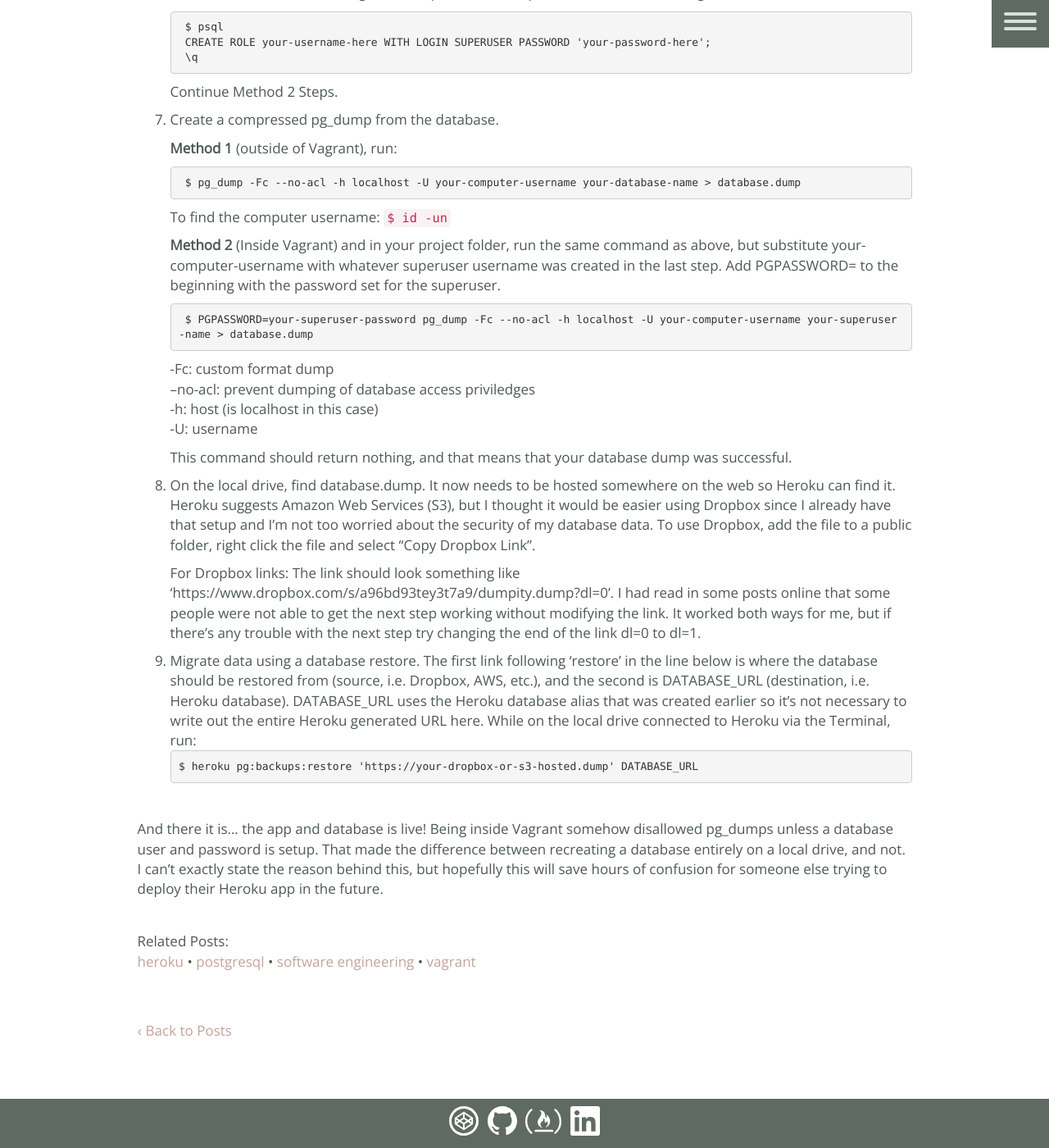
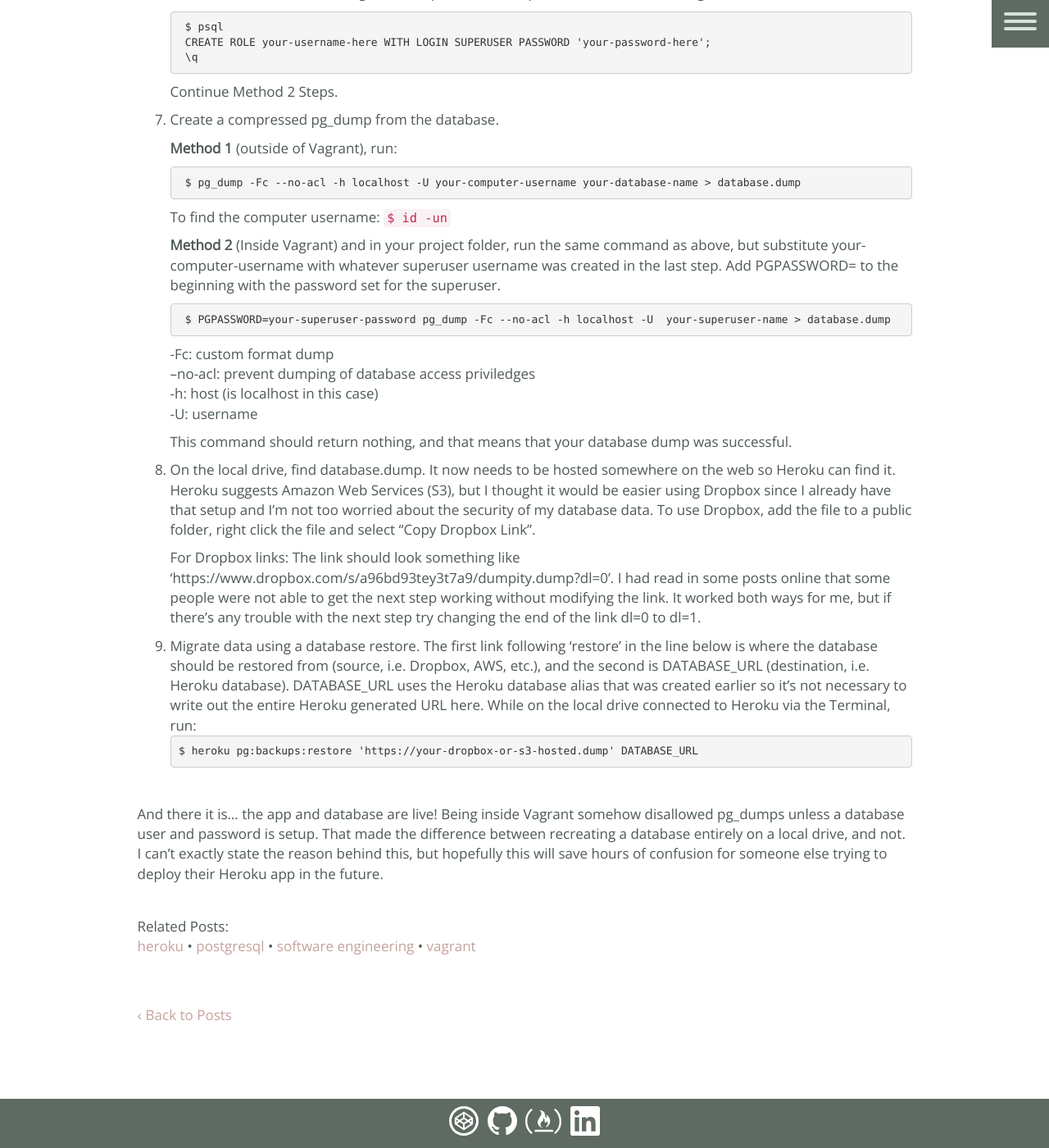
Before and after one commit to jttyeung/jttyeung.github.io, a Jekyll site: the page built from _posts/2017-06-30-deploying-to-heroku-and-the-database-migration-nightmare.md, in a window 1280 px wide and 1400 px high, scrolled down 2917 px. Shown: the whole window at 82% size. Built offline with Jekyll 4.4.1, drawn with Linux system fonts in a browser that asks for light colours; nearby versions of some CDN libraries; comment, search, counter and statistics services are not loaded.

Commit message:
minor wording changes

````diff
--- a/_posts/2017-06-30-deploying-to-heroku-and-the-database-migration-nightmare.md
+++ b/_posts/2017-06-30-deploying-to-heroku-and-the-database-migration-nightmare.md
@@ -138,7 +138,7 @@
 
     **Method 2** (Inside Vagrant) and in your project folder, run the same command as above, but substitute your-computer-username with whatever superuser username was created in the last step. Add PGPASSWORD= to the beginning with the password set for the superuser.
     ```
-    $ PGPASSWORD=your-superuser-password pg_dump -Fc --no-acl -h localhost -U your-computer-username your-superuser-name > database.dump
+    $ PGPASSWORD=your-superuser-password pg_dump -Fc --no-acl -h localhost -U  your-superuser-name > database.dump
     ```
 
     -Fc: custom format dump<br>
@@ -159,7 +159,7 @@
 
 <br>
 
-And there it is... the app and database is live! Being inside Vagrant somehow disallowed pg_dumps unless a database user and password is setup. That made the difference between recreating a database entirely on a local drive, and not. I can't exactly state the reason behind this, but hopefully this will save hours of confusion for someone else trying to deploy their Heroku app in the future.
+And there it is... the app and database are live! Being inside Vagrant somehow disallowed pg_dumps unless a database user and password is setup. That made the difference between recreating a database entirely on a local drive, and not. I can't exactly state the reason behind this, but hopefully this will save hours of confusion for someone else trying to deploy their Heroku app in the future.
 
 
 [homebrew]: https://brew.sh/
````
